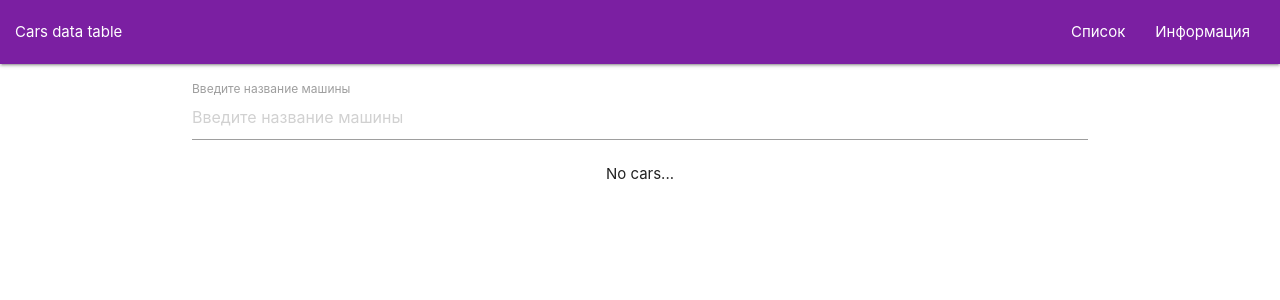
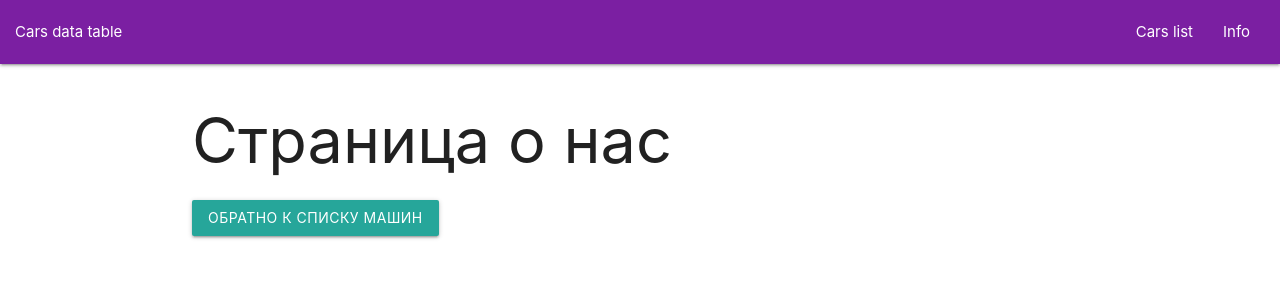
Before and after one commit to MaximUstianov/TypeScript, a React (Create React App) app: page /about in a window 1280 px wide. Shown: the top 300 px of the page. Built offline with nearby package versions, Linux system fonts and the light colour scheme.

Commit message:
added react router

```diff
--- a/package.json
+++ b/package.json
@@ -10,8 +10,10 @@
     "@types/node": "^12.0.0",
     "@types/react": "^16.9.0",
     "@types/react-dom": "^16.9.0",
+    "@types/react-router-dom": "^5.1.3",
     "react": "^16.12.0",
     "react-dom": "^16.12.0",
+    "react-router-dom": "^5.1.2",
     "react-scripts": "3.3.0",
     "typescript": "~3.7.2"
   },
--- a/src/App.tsx
+++ b/src/App.tsx
@@ -1,37 +1,20 @@
-import React, {useState} from 'react';
+import React from 'react';
 import {Navbar} from "./components/Navbar";
-import {CarForm} from "./components/CarForm";
-import {CarList} from "./components/CarList";
-import {ICar} from "./interfaces";
+import {AboutPage} from "./pages/AboutPage";
+import {BrowserRouter, Switch, Route} from 'react-router-dom'
+import {CarsPage} from "./pages/CarsPage";
 
 
 const App: React.FC = () => {
-
-    const [cars, setCars] = useState<ICar[]>([])
-
-    const addHandler = (title: string) => {
-        const newCar: ICar = {
-            title: title,
-            id: Date.now(),
-            completed: false
-        }
-        /* setCars([newCar, ...cars])*/
-        setCars(prev => [newCar, ...cars])
-    }
-    const removeHandler = (id: number) => {
-        setCars(prev => prev.filter(car => car.id !== id))
-    }
     return (
-        <>
+        <BrowserRouter>
             <Navbar/>
             <div className="container">
-                <CarForm onAdd={addHandler}/>
-                <CarList
-                    cars={cars}
-                    onRemove={removeHandler}
-                />
+                <Switch>
+                    <Route component={CarsPage} path="/" exact/>
+                    <Route component={AboutPage} path="/about"/></Switch>
             </div>
-        </>
+        </BrowserRouter>
     );
 }
 
--- a/src/components/CarForm.tsx
+++ b/src/components/CarForm.tsx
@@ -8,6 +8,8 @@ export const CarForm: React.FC<CarFormProps> = props => {
 
     const [title, setTitle] = useState<string>('')
 
+
+
     const changeHandler = (event: React.ChangeEvent<HTMLInputElement>) => {
         setTitle(event.target.value)
     }
@@ -16,8 +18,8 @@ export const CarForm: React.FC<CarFormProps> = props => {
             props.onAdd(title)
             setTitle('')
         }
+    }
 
-    }
     return (
         <div className="input-field mt2">
             <input onKeyPress={keyHandler} onChange={changeHandler} value={title} type="text" id="title"
--- a/src/components/CarList.tsx
+++ b/src/components/CarList.tsx
@@ -11,21 +11,19 @@ export const CarList: React.FC<CarListProps> = ({cars, onRemove}) => {
         return <p className="center">No cars...</p>
     }
     return (
-        <ul>
+        <div className="mainCar">
             {cars.map(car => {
-                const classes = ['todo']
+                const classes = ['car']
 
                 return (
-                    <li className={classes.join(' ')} key={car.id}>
-                        <label>
-                            <input type="checkbox"/>
-                            <span>{car.title}</span>
-                            <i className="material-icons red-text" onClick={() => onRemove(car.id)}>delete</i>
-                        </label>
-                    </li>
+                    <div className={classes.join(' ')} key={car.id}>
+                        <i className="material-icons red-text" onClick={() => onRemove(car.id)}>delete</i>
+                        <h2>{car.title}</h2>
+                        <input type="text" placeholder="change name"/>
+                    </div>
                 )
             })}
 
-        </ul>
+        </div>
     )
 }
--- a/src/components/Navbar.tsx
+++ b/src/components/Navbar.tsx
@@ -1,12 +1,13 @@
 import React from "react";
+import {NavLink} from 'react-router-dom'
 
 export const Navbar: React.FunctionComponent = () => (
     <nav>
         <div className="nav-wrapper purple darken-2 px1">
             <a href="/" className="Cars data table">Cars data table</a>
             <ul className="right hide-on-med-and-down">
-                <li><a href="/">Список</a></li>
-                <li><a href="/">Информация</a></li>
+                <li><NavLink to="/">Cars list</NavLink></li>
+                <li><NavLink to="/about">Info</NavLink></li>
             </ul>
         </div>
     </nav>
--- a/src/index.css
+++ b/src/index.css
@@ -11,30 +11,32 @@ code {
   font-family: source-code-pro, Menlo, Monaco, Consolas, 'Courier New',
     monospace;
 }
+
 .px1{
   padding-left: 1rem;
   padding-right: 1rem;
 }
+
 .mt2{
   margin-top: 2rem;
 }
-.todo{
+
+.car{
   margin-bottom: 1rem;
 }
 
-.todo.completed span {
-  text-decoration: line-through;
-}
-.todo label{
-  width: 100%;
-  display: flex;
-  align-content: center;
-  justify-content: space-between;
-  cursor: pointer;
-  padding: 1rem;
-  background: #f3f3f3;
+.mainCar {
+  border: 1px solid #ccc;
+  margin-bottom: 10px;
+  display: block;
+  padding: 10px;
+  box-shadow: 0 4px 5px 0 rgba(0, 0, 0, .14);
+  border-radius: 5px;
+
 }
 
-.todo i{
+.car i{
   z-index: 2;
+  cursor: pointer;
+  margin-left: 80rem;
 }
--- /dev/null
+++ b/src/pages/AboutPage.tsx
@@ -0,0 +1,17 @@
+import React from "react";
+import {useHistory} from 'react-router-dom'
+
+export const AboutPage: React.FC = () => {
+    const history = useHistory()
+    return (
+        <>
+            <h1>Страница о нас</h1>
+            <button
+                className="btn"
+                onClick={() => history.push('/')}
+            >
+                Обратно к списку машин
+            </button>
+        </>
+    )
+}
--- /dev/null
+++ b/src/pages/CarsPage.tsx
@@ -0,0 +1,41 @@
+import React, {useState} from 'react';
+import {CarForm} from "../components/CarForm";
+import {CarList} from "../components/CarList";
+import {ICar} from "../interfaces";
+
+export const CarsPage: React.FC = () => {
+    const [cars, setCars] = useState<ICar[]>([])
+
+    const addHandler = (title: string) => {
+        const newCar: ICar = {
+            title: title,
+            id: Date.now(),
+            completed: false,
+        }
+        /* setCars([newCar, ...cars])*/
+        setCars(prev => [newCar, ...cars])
+    }
+
+    /*  const onChangeName = (title: string, index: number) => {
+          const car = cars[index]
+          car.title = title
+          const changedCar = [...cars]
+          changedCar[index] = car
+          setCars(changedCar)
+      }*/
+
+    const removeHandler = (id: number) => {
+        setCars(prev => prev.filter(car => car.id !== id))
+    }
+    return (
+<React.Fragment>
+    <CarForm
+        onAdd={addHandler}
+    />
+    <CarList
+        cars={cars}
+        onRemove={removeHandler}
+    />
+</React.Fragment>
+    )
+}
```
Also changed, not shown: 1 other file (tests, documents, lock files or other folders).
